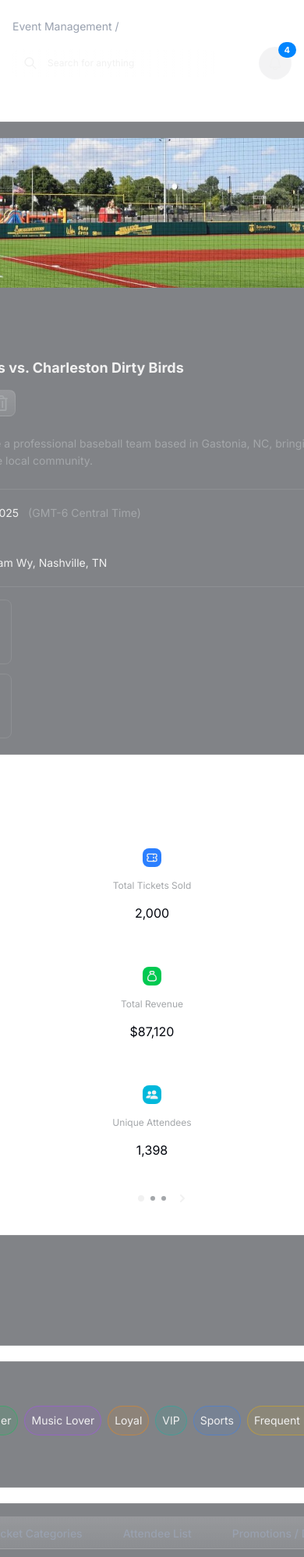
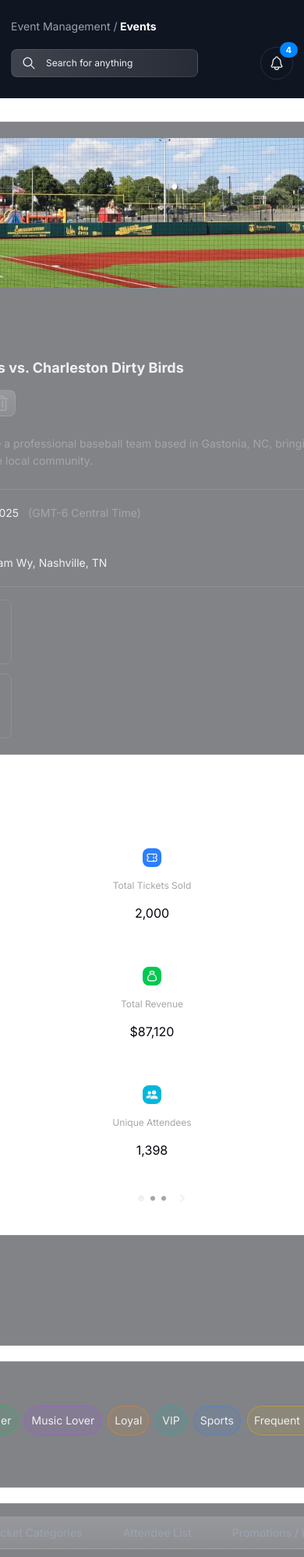
Before and after one commit to Buenohy/mintix, a Next.js app: page / in a window 390 px wide. Shown: the top 1997 px of the page at 78% size. Built offline with nearby package versions, Linux system fonts and the light colour scheme.

Commit message:
fix: responsive design

```diff
--- a/src/app/eventspage/page.tsx
+++ b/src/app/eventspage/page.tsx
@@ -5,9 +5,9 @@ import Header from "@/components/layout/Header";
 export default function EventsPage() {
   return (
     <div className="flex min-h-screen flex-col items-center bg-zinc-50 font-sans dark:bg-[#050810]">
-      <main className="flex min-h-screen w-full max-w-360 flex-col overflow-x-hidden bg-white shadow-2xl dark:bg-[#050810]">
+      <main className="flex min-h-screen w-full max-w-360 flex-col overflow-x-hidden shadow-2xl">
         <Header />
-        <div className="flex w-full flex-col gap-5 p-7.5">
+        <div className="flex w-full flex-col gap-5 p-3.5 md:p-7.5">
           <EventOverview />
           <Events />
         </div>
--- a/src/components/features/events/list/Events.tsx
+++ b/src/components/features/events/list/Events.tsx
@@ -23,7 +23,7 @@ export default function Events() {
       <EventsInfo />
       <EventsInfo />
       <EventsInfo />
-      <div className="mt-12">
+      <div className="mt-12 flex items-center justify-center sm:items-start sm:justify-start">
         <Pagination
           currentPage={currentPage}
           totalPages={totalPages}
--- a/src/components/features/events/list/EventsHeader.tsx
+++ b/src/components/features/events/list/EventsHeader.tsx
@@ -18,7 +18,7 @@ export default function EventsHeader() {
           <SearchBar placeholder="Search by event, location" />
         </div>
 
-        <div className="flex shrink-0 items-center justify-between gap-2 sm:justify-end sm:gap-3">
+        <div className="mb-3 flex shrink-0 items-center justify-between gap-2 sm:mb-0 sm:justify-end sm:gap-3">
           <FilterButton />
           <IconButton icon={HiOutlineUpload} />
 
--- a/src/components/layout/Header.tsx
+++ b/src/components/layout/Header.tsx
@@ -4,11 +4,11 @@ import User from "./User";
 
 export default function Header() {
   return (
-    <nav className="w-full px-4 py-6 md:px-7.5">
+    <nav className="w-full bg-[#0f1521] px-3.5 py-6 md:px-7.5">
       <div className="flex flex-col gap-4 md:flex-row md:items-center md:justify-between">
         <h2 className="text-sm font-normal text-gray-400 md:text-base">
-          Event Management /{" "}
-          <span className="font-bold text-white">Events</span>
+          Event Management /
+          <span className="font-bold text-white"> Events</span>
         </h2>
 
         <div className="flex items-center gap-4 lg:gap-8">
--- a/src/components/layout/SearchBar.tsx
+++ b/src/components/layout/SearchBar.tsx
@@ -6,7 +6,7 @@ interface SearchBarProps {
 
 export default function SearchBar({ placeholder }: SearchBarProps) {
   return (
-    <div className="border-primary-border bg-glass-gradient focus-within:border-primary-mintix flex h-9 w-65 shrink-0 items-center gap-3 rounded-lg border px-3 transition-all">
+    <div className="border-primary-border bg-glass-gradient focus-within:border-primary-mintix flex h-9 w-60 shrink-0 items-center gap-3 rounded-lg border px-3 transition-all sm:w-65">
       <IoIosSearch className="text-white-mintix shrink-0" size={20} />
 
       <input
--- a/src/components/ui/SegmentedControl.tsx
+++ b/src/components/ui/SegmentedControl.tsx
@@ -34,7 +34,7 @@ export default function SegmentedControl({
           onClick={() => onChange(option.value)}
           className={cn(
             "flex cursor-pointer items-center justify-center rounded-lg leading-6.25 font-medium whitespace-nowrap transition-all",
-            isLarge ? "h-full px-6 text-[14px]" : "h-full px-3 text-[12px]",
+            isLarge ? "h-full px-6 text-sm" : "h-full px-3 text-xs",
             selectedValue === option.value
               ? "text-white-mintix from-white-mintix/20 to-white-mintix/10 ring-primary-border bg-linear-to-b ring-2 ring-inset"
               : "hover:text-white-mintix text-gray-400",
```
